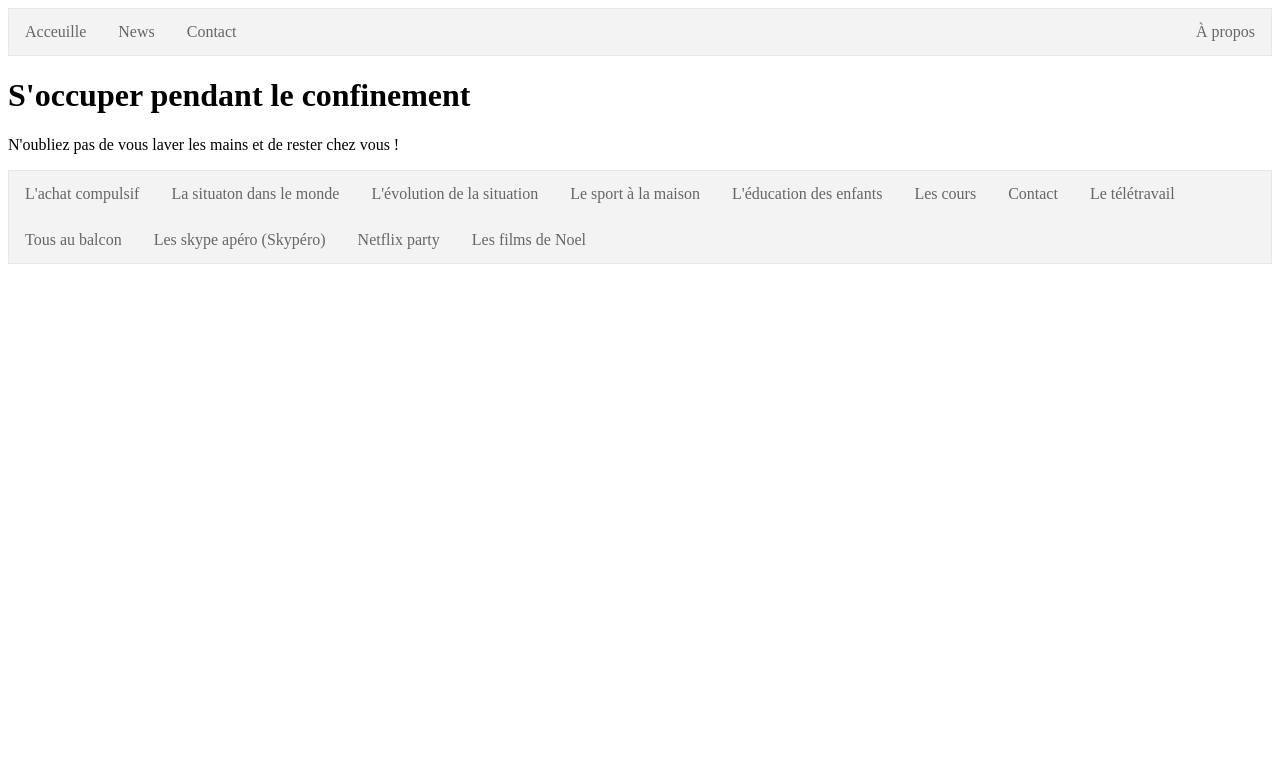
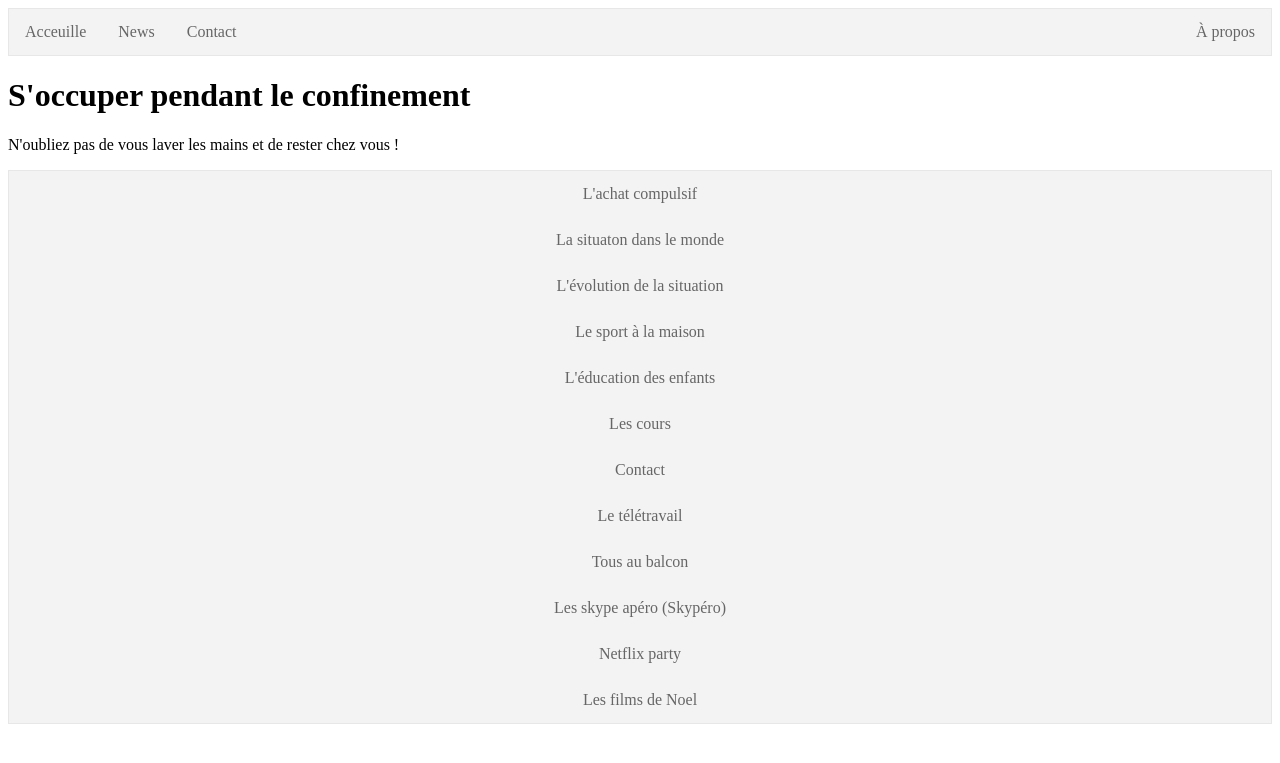
Before and after one commit to jonathanlsn/Web-programmation, a Flask app: page / in a window 1280 px wide. Shown: the top 763 px of the page. Run offline with Flask 2, Linux system fonts and the light colour scheme.

Commit message:
ajout d'une classe nav

```diff
--- a/PrograWebSources-master-PlainTemplate/PlainTemplate/static/style.css
+++ b/PrograWebSources-master-PlainTemplate/PlainTemplate/static/style.css
@@ -7,7 +7,7 @@ ul {
   background-color: #f3f3f3;
 }
 
-li {
+li.nav {
   float: left;
 }
 
```
